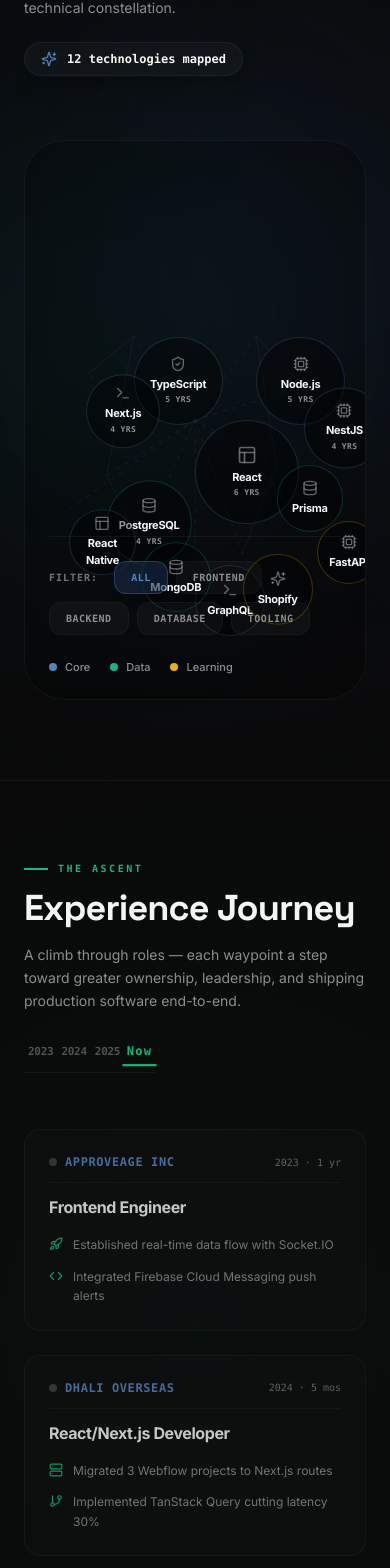
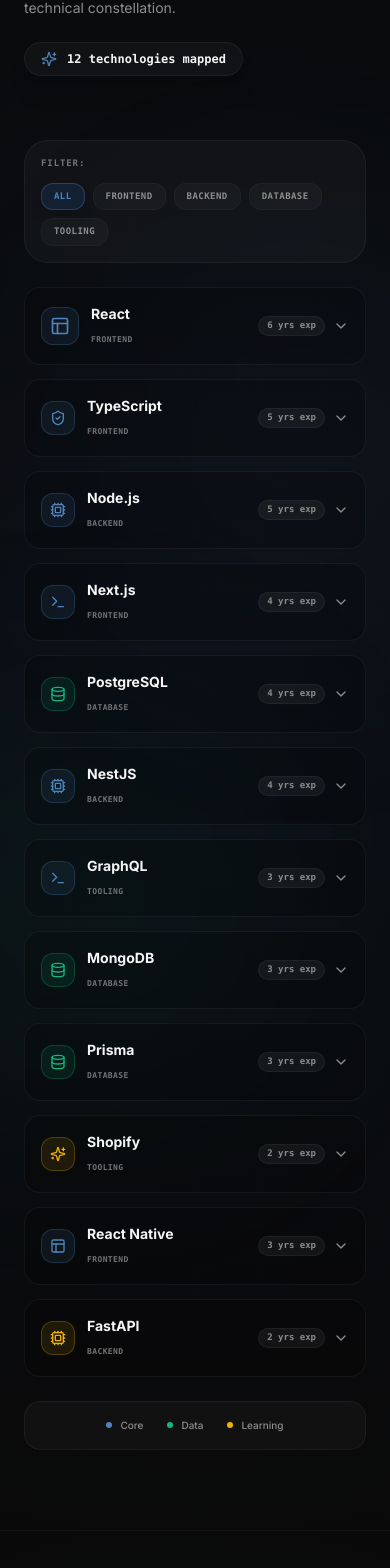
Before and after one commit to kazi331/Aesthetic-portfolio, a Next.js app: page / in a window 390 px wide. Shown: the part 3633-5201 px from the top of the page. Built offline with nearby package versions, Linux system fonts and the light colour scheme; a web font is replaced by a local one.

Commit message:
feat(tech-stack): add interactive hover popovers
Implement dynamic coordinate-based popovers for technology nodes to enhance information display and user engagement within the tech stack visualization.

```diff
--- a/components/sections/TechStackV2.tsx
+++ b/components/sections/TechStackV2.tsx
@@ -1,8 +1,8 @@
 'use client';
 
-import React, { useState } from 'react';
+import React, { useState, useRef } from 'react';
 import { motion, AnimatePresence } from 'motion/react';
-import { Sparkles, Terminal, Cpu, Database, Layout, ShieldCheck, HelpCircle } from 'lucide-react';
+import { Sparkles, Terminal, Cpu, Database, Layout, ShieldCheck, ChevronDown } from 'lucide-react';
 import Container from '@/components/shared/Container';
 import Section from '@/components/shared/Section';
 
@@ -22,6 +22,27 @@
 export default function TechStackV2() {
   const [activeFilter, setActiveFilter] = useState<'all' | 'frontend' | 'backend' | 'database' | 'tooling'>('all');
   const [hoveredNode, setHoveredNode] = useState<TechnologyNode | null>(null);
+  const [selectedMobileTech, setSelectedMobileTech] = useState<TechnologyNode | null>(null);
+  const [popoverPos, setPopoverPos] = useState({ left: 0, top: 0 });
+  const containerRef = useRef<HTMLDivElement>(null);
+
+  const handleMouseMove = (e: React.MouseEvent) => {
+    if (!containerRef.current) return;
+    const rect = containerRef.current.getBoundingClientRect();
+    const x = e.clientX - rect.left;
+    const y = e.clientY - rect.top;
+
+    const clientWidth = containerRef.current.clientWidth;
+    const clientHeight = containerRef.current.clientHeight;
+
+    const xOffset = x > clientWidth * 0.6 ? -340 : 20;
+    const yOffset = y > clientHeight * 0.6 ? -220 : 20;
+
+    const left = Math.min(Math.max(16, x + xOffset), clientWidth - 336);
+    const top = Math.min(Math.max(16, y + yOffset), clientHeight - 240);
+
+    setPopoverPos({ left, top });
+  };
 
   // High fidelity technical constellation mapping based on user's reference mockup
   const technologies: TechnologyNode[] = [
@@ -213,8 +234,12 @@
           </div>
         </div>
 
-        {/* Constellation Canvas Board */}
-        <div className="relative w-full min-h-[560px] md:min-h-[640px] bg-black/20 border border-white/5 rounded-[40px] p-6 backdrop-blur-sm overflow-hidden flex flex-col justify-between">
+        {/* Constellation Canvas Board (Desktop/Tablet) */}
+        <div
+          ref={containerRef}
+          onMouseMove={handleMouseMove}
+          className="hidden md:flex relative w-full min-h-[560px] md:min-h-[640px] bg-black/20 border border-white/5 rounded-[40px] p-6 backdrop-blur-sm overflow-hidden flex-col justify-between"
+        >
 
           {/* Subtle connecting mesh lines using SVG */}
           <svg className="absolute inset-0 w-full h-full pointer-events-none opacity-25 z-0" xmlns="http://www.w3.org/2000/svg">
@@ -339,19 +364,23 @@
             })}
           </div>
 
-          {/* Absolute High-Fidelity Hover Popup Detail Card (Floating dynamic positioning) */}
-          <div className="absolute right-6 top-6 z-30 pointer-events-none w-80 max-w-full">
+          {/* Absolute High-Fidelity Hover Popup Detail Card (Floating dynamic positioning next to mouse) */}
           <AnimatePresence>
             {hoveredNode && (
               <motion.div
-                  initial={{ opacity: 0, y: 10, scale: 0.95 }}
-                  animate={{ opacity: 1, y: 0, scale: 1 }}
-                  exit={{ opacity: 0, y: 10, scale: 0.95 }}
-                  transition={{ duration: 0.2, ease: 'easeOut' }}
-                  className="bg-[#121212]/95 border border-white/10 rounded-2xl p-5 shadow-2xl backdrop-blur-md pointer-events-auto"
+                initial={{ opacity: 0, scale: 0.95 }}
+                animate={{ opacity: 1, scale: 1 }}
+                exit={{ opacity: 0, scale: 0.95 }}
+                transition={{ duration: 0.15, ease: 'easeOut' }}
+                style={{
+                  position: 'absolute',
+                  left: `${popoverPos.left}px`,
+                  top: `${popoverPos.top}px`,
+                }}
+                className="z-30 pointer-events-none w-80 max-w-full bg-[#121212]/95 border border-white/10 rounded-2xl p-5 shadow-2xl backdrop-blur-md"
               >
                 {/* Category-themed layout matching reference mockup */}
-                  <div className="flex items-start gap-4">
+                <div className="flex items-start gap-4 text-left">
                   <div className={`p-2.5 rounded-xl border flex items-center justify-center shrink-0 ${
                     hoveredNode.type === 'core'
                       ? 'bg-[#4E85BF]/10 border-[#4E85BF]/25 text-[#4E85BF]'
@@ -371,18 +400,17 @@
                   </div>
                 </div>
 
-                  <p className="text-xs text-muted-text mt-3.5 leading-relaxed font-sans border-t border-white/5 pt-3.5">
+                <p className="text-xs text-muted-text mt-3.5 leading-relaxed font-sans border-t border-white/5 pt-3.5 text-left">
                   {hoveredNode.description}
                 </p>
 
-                  <div className="flex items-center gap-2 mt-4 text-[9px] font-mono text-muted-text bg-white/3 py-1.5 px-3 rounded-lg border border-white/5">
+                <div className="flex items-center gap-2 mt-4 text-[9px] font-mono text-muted-text bg-white/3 py-1.5 px-3 rounded-lg border border-white/5 justify-start">
                   <span className="w-1.5 h-1.5 rounded-full bg-accent animate-ping" />
                   <span>Domain: <strong className="text-[#F5F5F5] uppercase">{hoveredNode.category}</strong></span>
                 </div>
               </motion.div>
             )}
           </AnimatePresence>
-          </div>
 
           <div className="h-20" /> {/* Spacer for nodes */}
 
@@ -431,6 +459,126 @@
 
         </div>
 
+        {/* Mobile View - Beautiful Interactive Accordion Grid (block md:hidden) */}
+        <div className="md:hidden space-y-6">
+          {/* Mobile Filter bar */}
+          <div className="flex flex-wrap items-center gap-2 bg-white/3 border border-white/5 p-4 rounded-3xl">
+            <span className="font-mono text-[9px] uppercase text-muted-text/80 tracking-widest font-bold w-full mb-1">
+              FILTER:
+            </span>
+            {(['all', 'frontend', 'backend', 'database', 'tooling'] as const).map((cat) => {
+              const isSelected = activeFilter === cat;
+              return (
+                <button
+                  key={cat}
+                  onClick={() => {
+                    setActiveFilter(cat);
+                    setSelectedMobileTech(null); // Clear selected technology on filter change
+                  }}
+                  className={`px-3 py-1.5 rounded-xl text-[9px] font-mono font-bold uppercase tracking-wider transition-all cursor-pointer ${
+                    isSelected
+                      ? 'bg-[#162a45]/60 text-accent border border-accent/35 shadow-lg'
+                      : 'bg-white/3 border border-white/3 text-muted-text'
+                  }`}
+                >
+                  {cat}
+                </button>
+              );
+            })}
+          </div>
+
+          {/* Mobile Grid */}
+          <div className="grid grid-cols-1 gap-3.5">
+            {filteredTechnologies.map((tech) => {
+              const isSelected = selectedMobileTech?.name === tech.name;
+              return (
+                <div
+                  key={tech.name}
+                  onClick={() => setSelectedMobileTech(isSelected ? null : tech)}
+                  className={`p-4 rounded-2xl border transition-all duration-300 bg-black/20 ${
+                    isSelected
+                      ? 'border-accent/40 bg-[#121212]/80 shadow-lg shadow-accent/5'
+                      : 'border-white/5 hover:border-white/10'
+                  }`}
+                >
+                  <div className="flex items-center justify-between cursor-pointer select-none">
+                    <div className="flex items-center gap-3">
+                      <div className={`p-2 rounded-xl border flex items-center justify-center shrink-0 ${
+                        tech.type === 'core'
+                          ? 'bg-[#4E85BF]/10 border-[#4E85BF]/25 text-[#4E85BF]'
+                          : tech.type === 'data'
+                          ? 'bg-[#10B981]/10 border-[#10B981]/25 text-[#10B981]'
+                          : 'bg-yellow-500/10 border-yellow-500/25 text-yellow-500'
+                      }`}>
+                        {tech.icon}
+                      </div>
+                      <div className="text-left">
+                        <h4 className="font-sans font-bold text-sm text-[#F5F5F5]">
+                          {tech.name}
+                        </h4>
+                        <span className="font-mono text-[8px] uppercase tracking-wider text-muted-text/80 font-bold">
+                          {tech.category}
+                        </span>
+                      </div>
+                    </div>
+
+                    <div className="flex items-center gap-2">
+                      <span className="font-mono text-[9px] font-bold text-muted-text bg-white/5 border border-white/5 px-2 py-0.5 rounded-full">
+                        {tech.experience}
+                      </span>
+                      <motion.div
+                        animate={{ rotate: isSelected ? 180 : 0 }}
+                        transition={{ duration: 0.2 }}
+                        className="text-muted-text"
+                      >
+                        <ChevronDown className="w-4 h-4" />
+                      </motion.div>
+                    </div>
+                  </div>
+
+                  <AnimatePresence initial={false}>
+                    {isSelected && (
+                      <motion.div
+                        initial={{ height: 0, opacity: 0, marginTop: 0 }}
+                        animate={{ height: 'auto', opacity: 1, marginTop: 12 }}
+                        exit={{ height: 0, opacity: 0, marginTop: 0 }}
+                        transition={{ duration: 0.2, ease: 'easeOut' }}
+                        className="overflow-hidden border-t border-white/5 pt-3.5 text-left"
+                      >
+                        <p className="text-xs text-muted-text leading-relaxed font-sans">
+                          {tech.description}
+                        </p>
+                        <div className="flex items-center gap-1.5 mt-3 text-[9px] font-mono text-[#89AACC] uppercase font-bold">
+                          <span className={`w-1.5 h-1.5 rounded-full ${
+                            tech.type === 'core' ? 'bg-[#4E85BF]' : tech.type === 'data' ? 'bg-[#10B981]' : 'bg-yellow-500'
+                          }`} />
+                          <span>Type: <strong className="text-white">{tech.type}</strong></span>
+                        </div>
+                      </motion.div>
+                    )}
+                  </AnimatePresence>
+                </div>
+              );
+            })}
+          </div>
+
+          {/* Legend for Mobile */}
+          <div className="flex flex-wrap items-center justify-center gap-x-6 gap-y-2 bg-white/3 border border-white/5 p-4 rounded-2xl">
+            <div className="flex items-center gap-2">
+              <span className="w-1.5 h-1.5 rounded-full bg-[#4E85BF]" />
+              <span className="font-sans text-[10px] text-muted-text font-medium">Core</span>
+            </div>
+            <div className="flex items-center gap-2">
+              <span className="w-1.5 h-1.5 rounded-full bg-[#10B981]" />
+              <span className="font-sans text-[10px] text-muted-text font-medium">Data</span>
+            </div>
+            <div className="flex items-center gap-2">
+              <span className="w-1.5 h-1.5 rounded-full bg-yellow-500" />
+              <span className="font-sans text-[10px] text-muted-text font-medium">Learning</span>
+            </div>
+          </div>
+        </div>
+
       </Container>
     </Section>
   );
```
Lines whose indentation alone changed are shown as unchanged.
